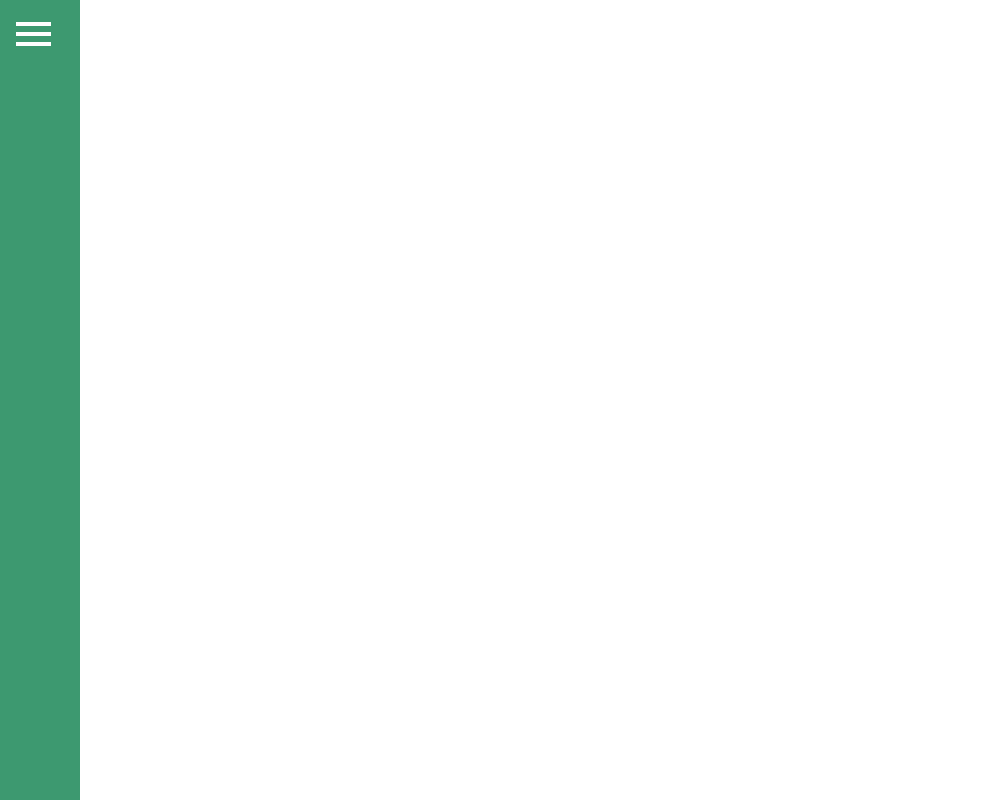
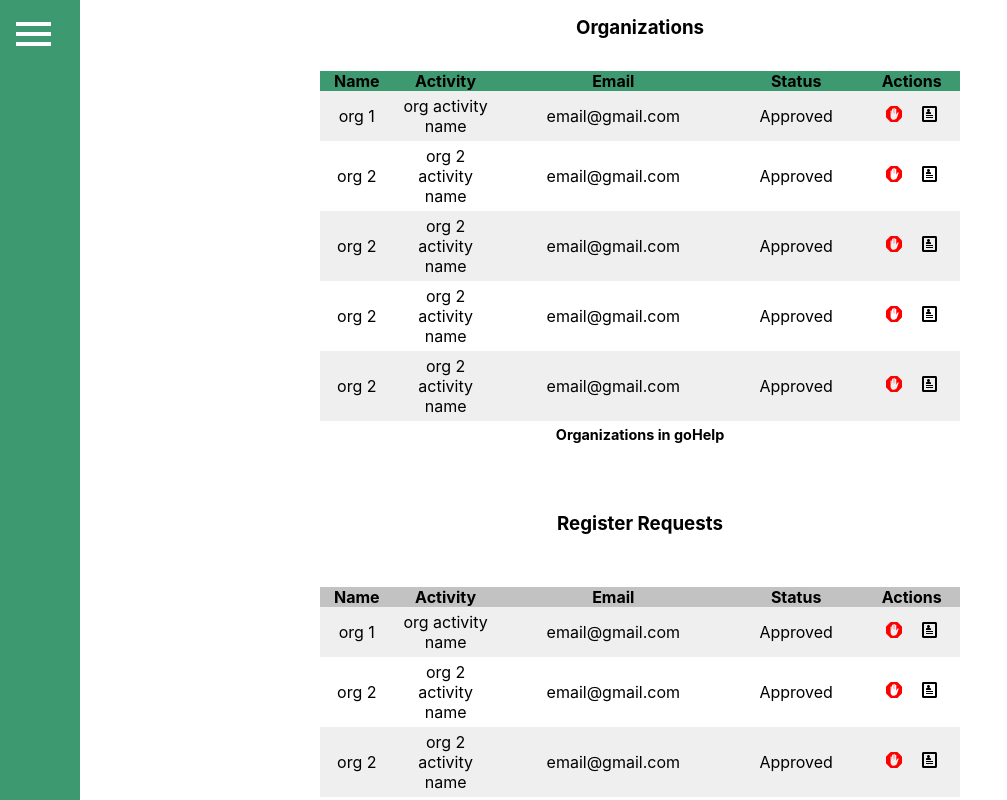
Before and after one commit to bassamhamdar/goHelp-frontEnd-, a React (Create React App) app in the folder front/: page /dashboard/org in a window 1280 px wide. Shown: the top 800 px of the page, without its empty margins (0-1007 px from the left). Built offline with nearby package versions, Linux system fonts and the light colour scheme.

Commit message:
fixed the routes

```diff
--- a/front/src/App.js
+++ b/front/src/App.js
@@ -3,29 +3,22 @@ import UserLogin from "./components/UserLogin";
 import { Wrapper } from "./style/login";
 import { SideNav } from "./components/SideNav";
 import { Dashboard } from "./pages/admin/Dashboard";
-import { BrowserRouter as Router, Route, Switch } from "react-router-dom";
-import { UsersDashboard } from "./pages/admin/UsersDashboard";
-import { OrgDashboard } from "./pages/admin/OrgDashboard";
-import { FaqDashboard } from "./pages/admin/FaqDashboard";
-import { AboutDashboard } from "./pages/admin/AboutDashboard";
+import { Route, Switch, useHistory } from "react-router-dom";
 import { UserProfile } from "./pages/user/UserProfile";
 function App() {
+  const history = useHistory();
+  const path = history.location.pathname;
+  const condition = path.split("/", 2)[1];
   return (
-    <Router>
-      <Wrapper>
-        <SideNav />
-        <Switch>
-          <Route path="/user/login" exact component={UserLogin} />
-          <Route path="/user/profile" exact component={UserProfile} />
-          <Route path="/admin" exact component={Login} />
-          <Route path="/dashboard" exact component={Dashboard} />
-          <Route path="/user" component={UsersDashboard} />
-          <Route path="/org" exact component={OrgDashboard} />
-          <Route path="/faq" component={FaqDashboard} />
-          <Route path="/about" component={AboutDashboard} />
-        </Switch>
-      </Wrapper>
-    </Router>
+    <Wrapper>
+      {condition === "dashboard" ? <SideNav /> : null}
+      <Switch>
+        <Route path="/user/login" component={UserLogin} />
+        <Route path="/user/profile" component={UserProfile} />
+        <Route path="/admin" component={Login} />
+        <Dashboard />
+      </Switch>
+    </Wrapper>
   );
 }
 
--- a/front/src/components/SideNav.js
+++ b/front/src/components/SideNav.js
@@ -19,16 +19,16 @@ export const SideNav = () => {
         <Line></Line>
       </Burger>
       <SideBar>
-        <Link href="about" display={display}>
+        <Link href="/dashboard/about" display={display}>
           About
         </Link>
-        <Link href="/faq" display={display}>
+        <Link href="/dashboard/faq" display={display}>
           FAQ
         </Link>
-        <Link href="/user" display={display}>
+        <Link href="/dashboard/user" display={display}>
           Users
         </Link>
-        <Link href="/org" display={display}>
+        <Link href="/dashboard/org" display={display}>
           Organizations
         </Link>
       </SideBar>
--- a/front/src/index.js
+++ b/front/src/index.js
@@ -5,11 +5,13 @@ import App from "./App";
 import reportWebVitals from "./reportWebVitals";
 import { Provider } from "react-redux";
 import Store from "./redux/Store";
-
+import { BrowserRouter as Router } from "react-router-dom";
 ReactDOM.render(
   <React.StrictMode>
     <Provider store={Store}>
-      <App />
+      <Router>
+        <App />
+      </Router>
     </Provider>
   </React.StrictMode>,
   document.getElementById("root")
--- a/front/src/pages/admin/Dashboard.js
+++ b/front/src/pages/admin/Dashboard.js
@@ -1,12 +1,18 @@
 import React from "react";
-import { BrowserRouter as Router, Route, Switch } from "react-router-dom";
-import { SideNav } from "../../components/SideNav";
+import { Route } from "react-router-dom";
 import { Wrapper } from "../../style/login";
+import { AboutDashboard } from "./AboutDashboard";
+import { FaqDashboard } from "./FaqDashboard";
+import { OrgDashboard } from "./OrgDashboard";
+import { UsersDashboard } from "./UsersDashboard";
 
 export const Dashboard = () => {
   return (
     <Wrapper>
-      <SideNav />
+      <Route path="/dashboard/user" component={UsersDashboard} />
+      <Route path="/dashboard/org" exact component={OrgDashboard} />
+      <Route path="/dashboard/faq" component={FaqDashboard} />
+      <Route path="/dashboard/about" component={AboutDashboard} />
     </Wrapper>
   );
 };
--- a/front/src/style/login/index.js
+++ b/front/src/style/login/index.js
@@ -3,7 +3,6 @@ import styled from "styled-components";
 export const Wrapper = styled.section`
   min-height: 100vh;
   background: white;
-  margin-bottom: 2rem;
 `;
 
 export const LoginForm = styled.form`
--- a/front/src/style/profile/index.js
+++ b/front/src/style/profile/index.js
@@ -5,10 +5,11 @@ export const Wrapper = styled.div`
   top: 50%;
   left: 50%;
   transform: translate(-50%, -50%);
-  width: 75%;
+  width: 100%;
   display: flex;
   box-shadow: 0 1px 20px 0 rgba(69, 90, 100, 0.08);
   height: 100vh;
+  margin-bottom: 0;
 `;
 export const Left = styled.div`
   width: 20%;
--- a/front/src/style/table/index.js
+++ b/front/src/style/table/index.js
@@ -2,6 +2,7 @@ import styled from "styled-components";
 
 export const StyledTable = styled.table`
   margin-top: 2rem;
+  margin-bottom: 4rem;
   width: 50%;
   margin-left: auto;
   margin-right: auto;
@@ -9,16 +10,16 @@ export const StyledTable = styled.table`
   caption-side: top;
   border: none;
   border-collapse: collapse;
-  /* border-collapse: separate; */
-  /* border-spacing: 5px 10px; */
+  // border-collapse: separate;
+  border-spacing: 5px 10px;
 
   caption-side: bottom;
-  /* empty-cell: show | hide;  */
-  /* empty-cell is a property of table or the cells themselves */
+  empty-cell: show | hide;
+  empty-cell is a property of table or the cells themselves
 
-  /* vertical-align: baseline | sub | super | text-top |
+  vertical-align: baseline | sub | super | text-top |
               text-bottom | middle | top | bottom |
-              <percentage> | <length> */
+              <percentage> | <length>
 
   td,
   th {
```
Also changed, not shown: front/src/pages/admin/OrgDashboard.js (+2 -10 lines).
